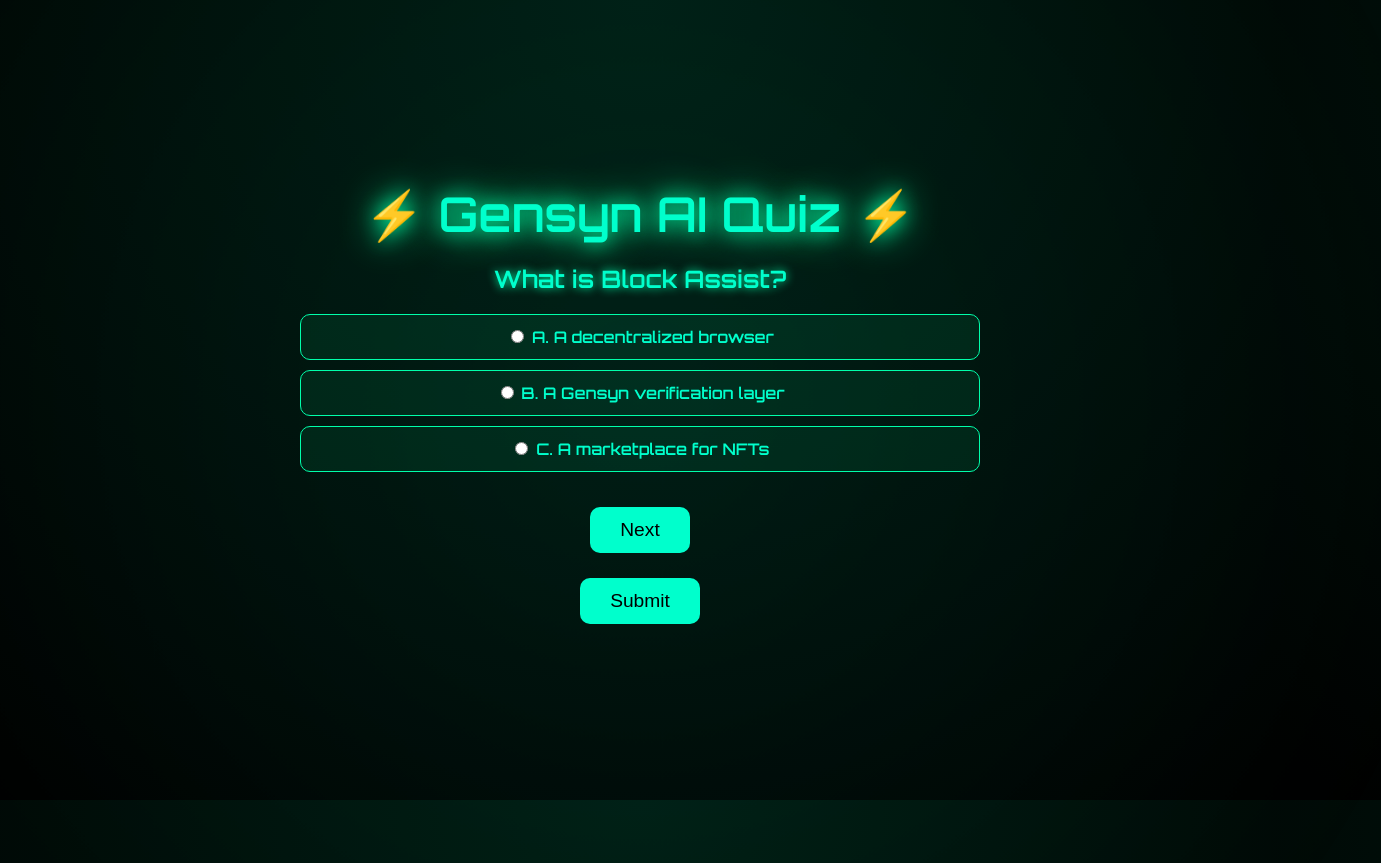
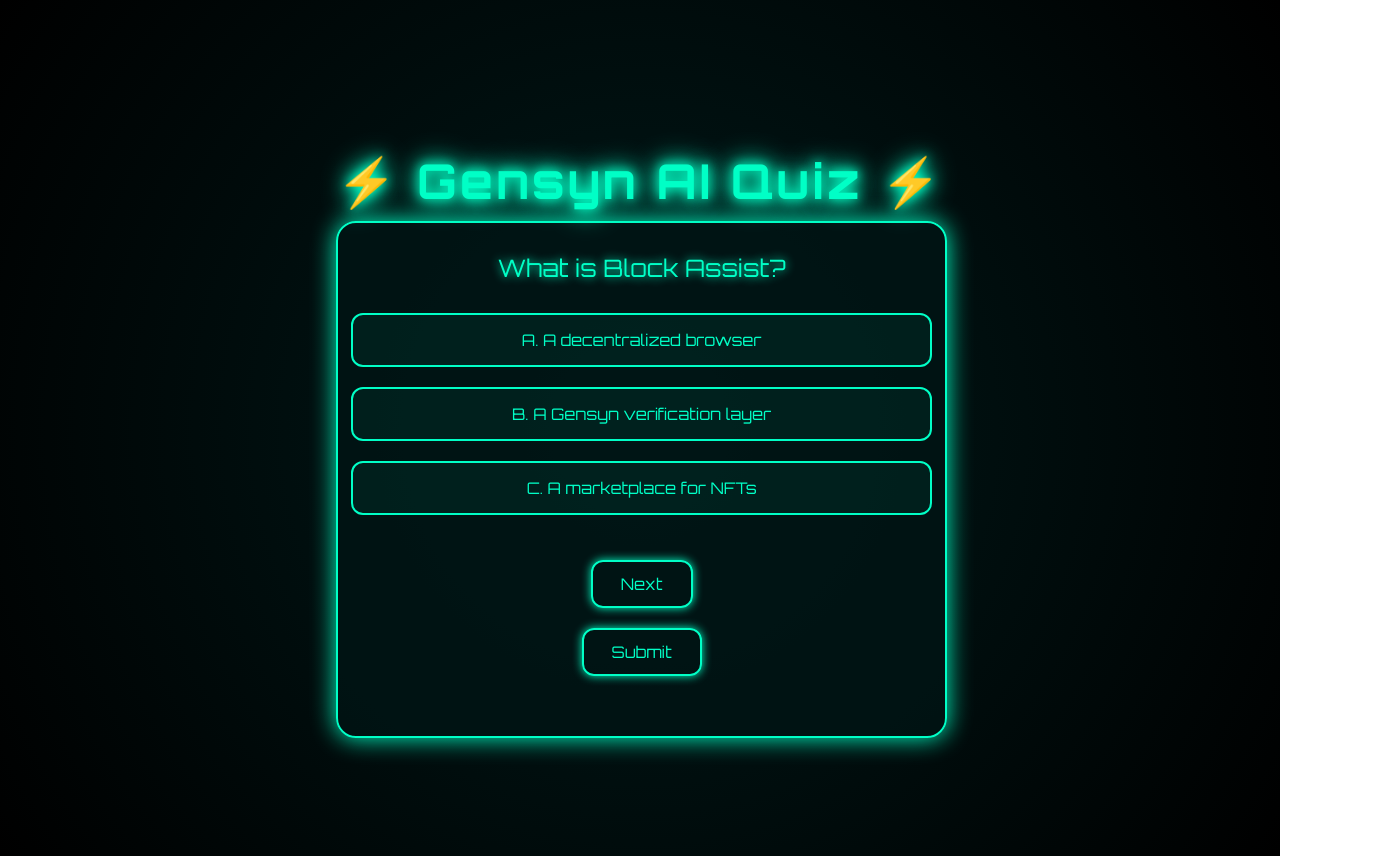
Before and after one commit to sobhan54321/gensyn, a plain HTML site: page index.html in a window 1280 px wide. Both pictures are taken after a click on the button "Block Assist Quiz". Shown: the whole page, 1381 px wide, since content can reach past the window. Drawn offline with Linux system fonts and the light colour scheme.

Commit message:
Refactor quiz styles and improve button design
Updated styles for quiz application including button and background animations.

```diff
--- a/style.css
+++ b/style.css
@@ -1,132 +1,156 @@
-@import url('https://fonts.googleapis.com/css2?family=Orbitron:wght@600&display=swap');
+/* ====== GENSYN QUIZ STYLING ====== */
+@import url('https://fonts.googleapis.com/css2?family=Orbitron:wght@400;700&display=swap');
 
 body {
-  margin: 0;
-  height: 100vh;
-  background: radial-gradient(circle at top, #001a11, #000);
-  color: #00ffcc;
   font-family: 'Orbitron', sans-serif;
+  background: radial-gradient(circle at center, #001a1a 0%, #000 100%);
+  color: #00ffc6;
+  min-height: 100vh;
   display: flex;
+  flex-direction: column;
   align-items: center;
   justify-content: center;
-  overflow: hidden;
+  overflow-x: hidden;
+  padding: 20px;
 }
 
-.background-animation {
-  position: absolute;
-  width: 100%;
-  height: 100%;
-  background: radial-gradient(circle, rgba(0,255,204,0.1), transparent);
-  animation: pulse 6s infinite alternate ease-in-out;
-  z-index: 0;
-}
-
-@keyframes pulse {
-  0% { transform: scale(1); opacity: 0.4; }
-  100% { transform: scale(1.2); opacity: 0.7; }
-}
-
-.main-container {
-  text-align: center;
-  position: relative;
-  z-index: 2;
-  width: 90%;
-  max-width: 700px;
-}
-
-.title {
+h1 {
   font-size: 3rem;
-  text-shadow: 0 0 40px #00ff99, 0 0 20px #00ffaa;
+  color: #00ffc6;
+  text-shadow: 0 0 20px #00ffc6;
+  letter-spacing: 3px;
   margin-bottom: 10px;
+  animation: glow 2s infinite alternate;
 }
 
 .subtitle {
   font-size: 1.2rem;
-  color: #aaa;
+  color: #00e0b0;
   margin-bottom: 30px;
+  text-align: center;
+  text-shadow: 0 0 8px #00e0b0;
 }
 
+/* ====== BUTTONS ====== */
+button {
+  background: transparent;
+  border: 2px solid #00ffc6;
+  color: #00ffc6;
+  padding: 12px 28px;
+  font-size: 1rem;
+  font-family: 'Orbitron', sans-serif;
+  border-radius: 12px;
+  cursor: pointer;
+  margin: 10px;
+  transition: all 0.25s ease-in-out;
+  box-shadow: 0 0 10px #00ffc6;
+}
+
+button:hover {
+  background: #00ffc6;
+  color: #000;
+  transform: scale(1.05);
+  box-shadow: 0 0 25px #00ffc6;
+}
+
+button:active {
+  transform: scale(0.95);
+  box-shadow: 0 0 15px #00ffc6;
+}
+
+/* ====== QUIZ OPTIONS PAGE ====== */
 .quiz-options {
   display: flex;
   flex-direction: column;
-  gap: 20px;
-}
-
-.option-btn {
-  background: rgba(0, 255, 204, 0.1);
-  border: 2px solid #00ffcc;
-  padding: 18px;
-  font-size: 1.6rem;
-  border-radius: 15px;
-  color: #00ffcc;
-  cursor: pointer;
-  transition: all 0.4s ease;
-  box-shadow: 0 0 25px #00ffcc50;
-}
-
-.option-btn:hover {
-  background: #00ffcc;
-  color: #000;
-  transform: scale(1.08);
-  box-shadow: 0 0 40px #00ffcc;
+  align-items: center;
 }
 
 .hidden {
   display: none;
 }
 
+/* ====== QUIZ SECTION ====== */
+#quiz-section {
+  width: 90%;
+  max-width: 700px;
+  background: rgba(0, 20, 20, 0.8);
+  border: 2px solid #00ffc6;
+  border-radius: 20px;
+  padding: 30px;
+  text-align: center;
+  box-shadow: 0 0 25px #00ffc6;
+}
+
 .question {
   font-size: 1.5rem;
-  margin: 20px 0;
-  text-shadow: 0 0 10px #00ffaa;
+  margin-bottom: 20px;
+  text-shadow: 0 0 10px #00ffc6;
 }
 
-.answers label {
-  display: block;
-  background: rgba(0, 255, 150, 0.08);
-  border: 1px solid #00ffaa;
-  margin: 10px;
-  padding: 12px;
-  border-radius: 10px;
-  cursor: pointer;
-  transition: all 0.3s;
+/* ====== ANSWER OPTIONS ====== */
+.answers {
+  display: flex;
+  flex-direction: column;
+  align-items: center;
+  margin-bottom: 25px;
 }
 
-.answers label:hover {
-  background: #00ffaa;
-  color: #000;
-  transform: scale(1.03);
+.option {
+  display: block;
+  width: 100%;
+  margin: 10px 0;
+  padding: 15px;
+  border: 2px solid #00ffc6;
+  border-radius: 12px;
+  cursor: pointer;
+  transition: all 0.25s ease;
+  font-size: 1rem;
+  background: rgba(0, 255, 198, 0.05);
 }
 
-.submit-btn {
-  margin-top: 25px;
-  background: #00ffcc;
-  color: #000;
-  font-size: 1.2rem;
-  border: none;
-  border-radius: 10px;
-  padding: 12px 30px;
-  cursor: pointer;
-  transition: 0.3s;
+.option:hover {
+  background: rgba(0, 255, 198, 0.1);
+  box-shadow: 0 0 10px #00ffc6;
 }
 
-.submit-btn:hover {
-  background: #00ffaa;
-  transform: scale(1.05);
+.option.selected {
+  background: #00ffc6;
+  color: #000;
+  font-weight: bold;
+  box-shadow: 0 0 20px #00ffc6;
 }
 
+input[type="radio"] {
+  display: none;
+}
+
+/* ====== RESULTS ====== */
 #results {
-  margin-top: 25px;
-  font-size: 1.6rem;
-  text-shadow: 0 0 15px #00ff99;
-  transition: 0.5s ease;
+  font-size: 1.4rem;
+  color: #00ffc6;
+  margin-top: 20px;
+  text-shadow: 0 0 15px #00ffc6;
+}
+
+#share {
+  margin-top: 20px;
+}
+
+/* ====== ANIMATIONS ====== */
+@keyframes glow {
+  from {
+    text-shadow: 0 0 10px #00ffc6, 0 0 20px #00ffc6, 0 0 30px #00ffc6;
+  }
+  to {
+    text-shadow: 0 0 20px #00ffc6, 0 0 30px #00ffc6, 0 0 50px #00ffc6;
+  }
 }
 
 .fade-in {
-  animation: fadeIn 1s ease-in-out;
+  animation: fadeIn 0.8s ease-in-out;
 }
 
 @keyframes fadeIn {
-  from { opacity: 0; transform: translateY(20px); }
+  from { opacity: 0; transform: translateY(10px); }
   to { opacity: 1; transform: translateY(0); }
 }
```
